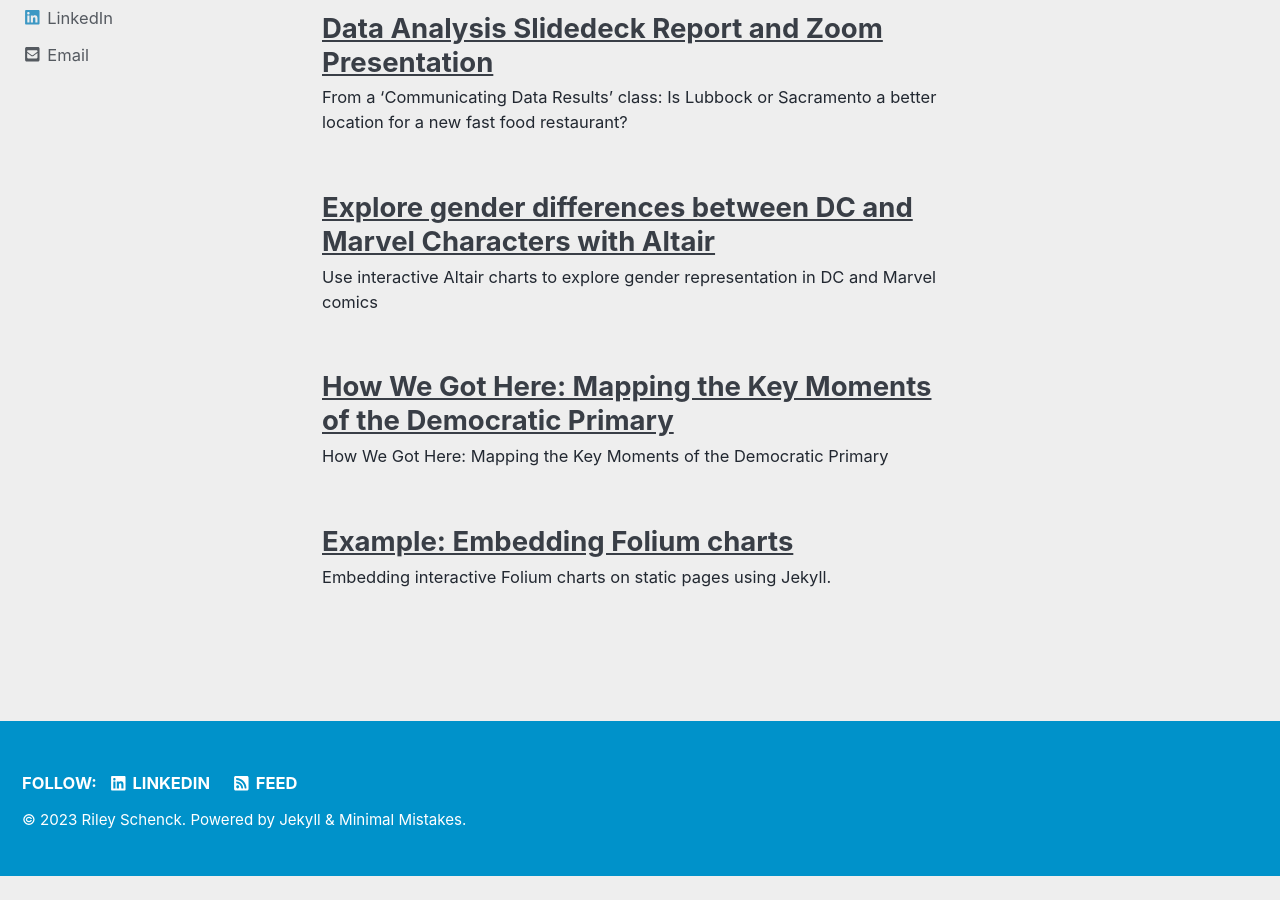
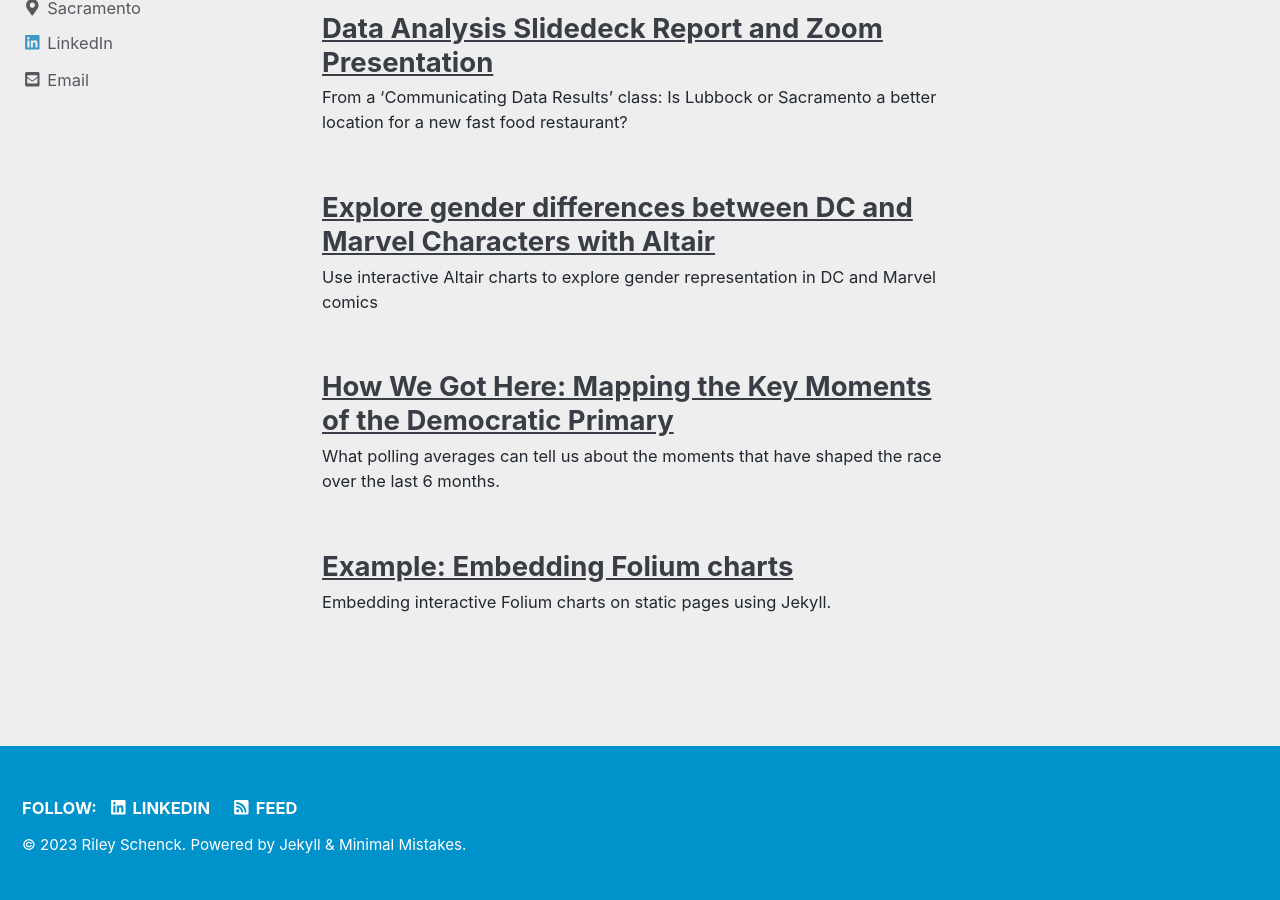
Before and after one commit to rileyschenck/website, a Jekyll site: the page built from index.html, in a window 1280 px wide and 900 px high, scrolled down 329 px. Built offline with Jekyll 4.4.1, drawn with Linux system fonts in a browser that asks for light colours; cached includes are drawn as plain includes; nearby versions of some CDN libraries; a script that is not in the unit is left out; the list of posts is cut into pages by our own code; before the commit the page ends 1205 px from its top, so only the background shows below that.

Commit message:
Update 2020-03-07-primary.md

```diff
--- a/_posts/2020-03-07-primary.md
+++ b/_posts/2020-03-07-primary.md
@@ -3,7 +3,7 @@ title: "How We Got Here: Mapping the Key Moments of the Democratic Primary "
 date: 2020-03-07
 published: true
 tags: [ 2020 democratic primary, riley, schenck]
-excerpt: "How We Got Here: Mapping the Key Moments of the Democratic Primary"
+excerpt: "What polling averages can tell us about the moments that have shaped the race over the last 6 months."
 toc: true
 toc_sticky: true
 read_time: false
```
Also changed, not shown: other parts of _posts/2020-03-07-primary.md (+1 -1 lines).
